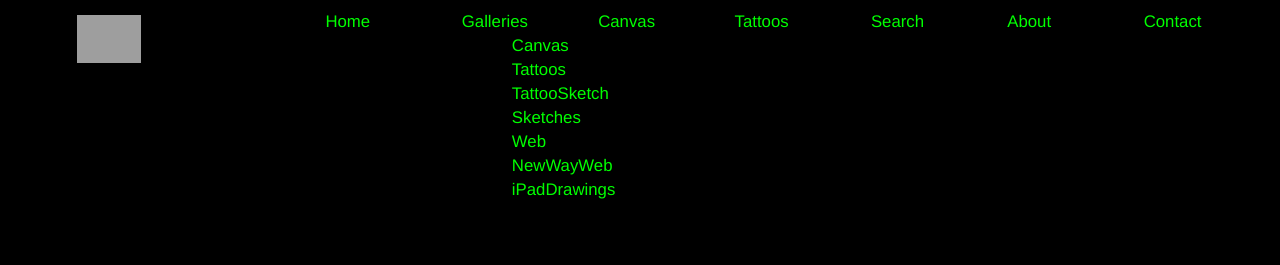
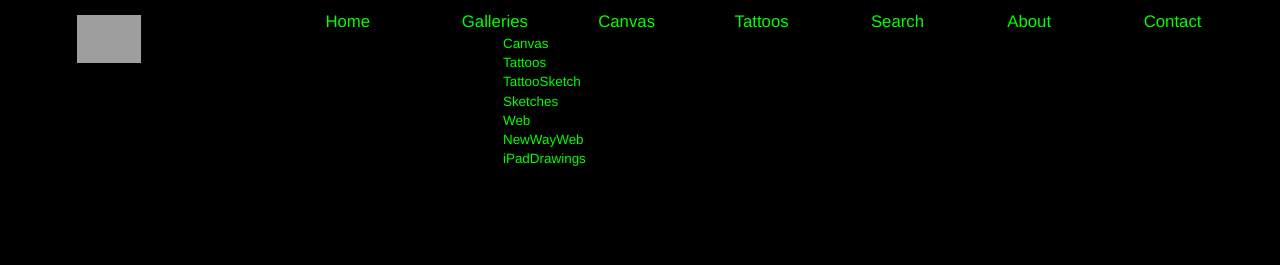
Before and after one commit to shaynak112/artPortfolio, a PHP site: page /index.php in a window 1280 px wide. Shown: the top 265 px of the page. Run offline with PHP 8.4, Linux system fonts and the light colour scheme; data that the repository does not hold is empty; some libraries are stand-ins or nearby versions; grey boxes are pictures that could not be loaded.

Commit message:
Add files via upload
confiming all changes are noted as internet was having issues

```diff
--- a/style/style.css
+++ b/style/style.css
@@ -91,10 +91,7 @@ a
     display: none;
 }
 
-.galleryList
-{
-	margin-right:75% !important;
-}
+
 
 .navList, .navListFooter
 {
@@ -119,6 +116,12 @@ a
 	padding:0px;
 	/*position:relative;*/
 	/*word-wrap:break-word;*/
+}
+
+.galleryList
+{
+	margin-right:90% !important;
+	font-size:0.8em !important;
 }
 
 /*footer*/
@@ -382,7 +385,7 @@ a
 {
 	.homeThreeClass
 	{
-		margin-bottom:200px;
+		margin-bottom:250px;
 	}
 
 	.headLogo
```
